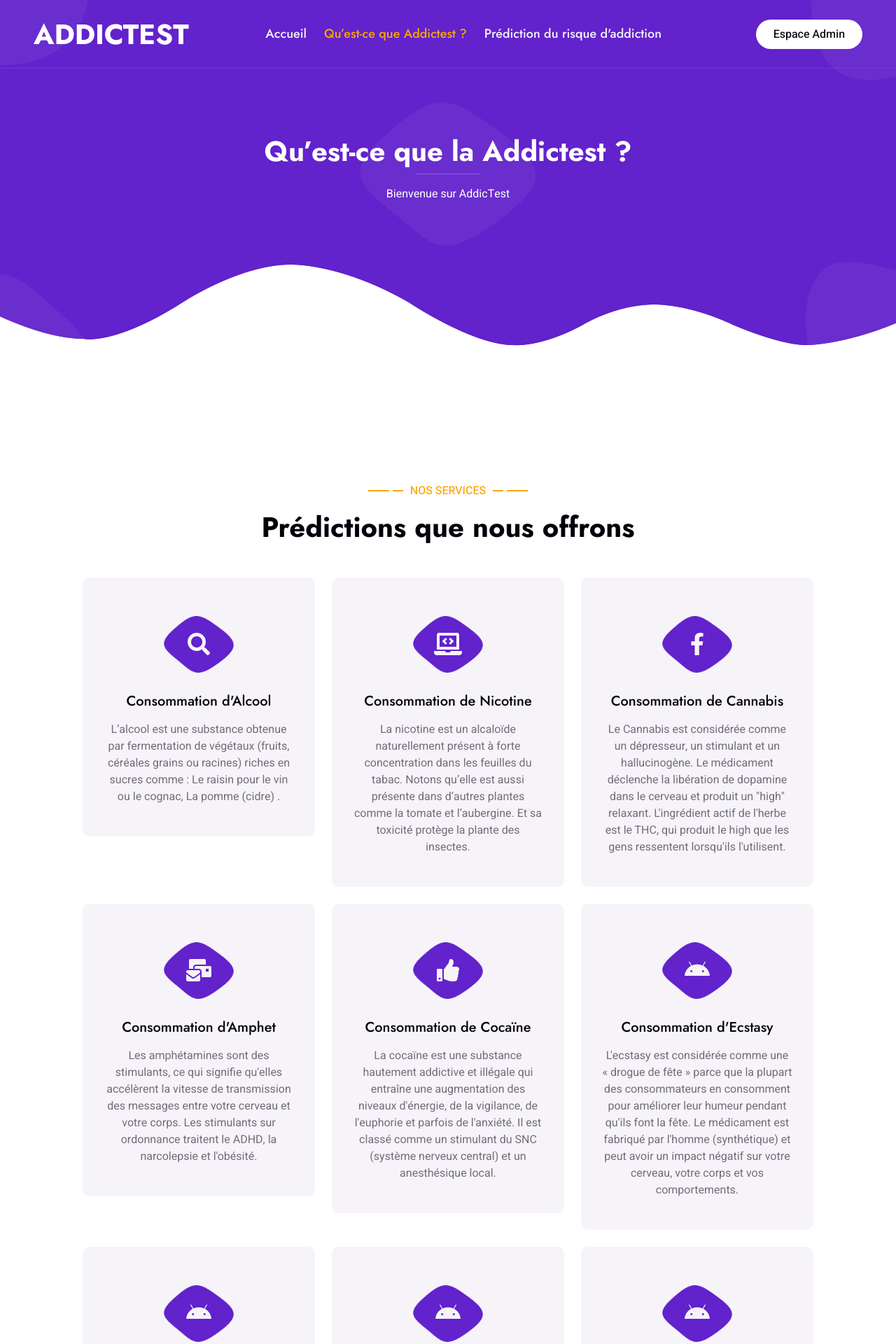
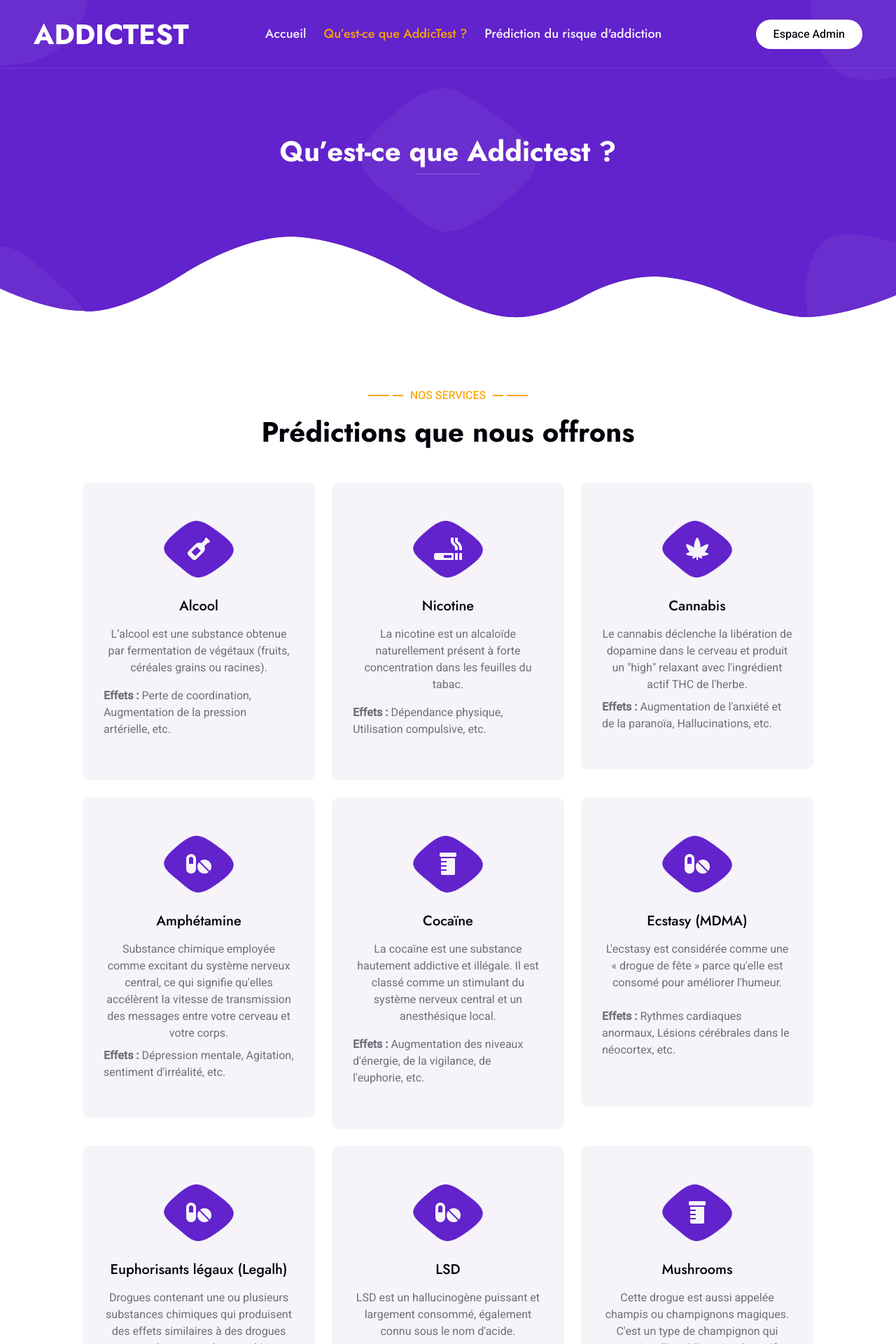
Before and after one commit to salahef1/AddicTest, a Django app: page /about in a window 1280 px wide. Shown: the top 1920 px of the page at 70% size. Run offline with Django 3.2, Linux system fonts and the light colour scheme; some libraries are stand-ins or nearby versions.

Commit message:
modified text in app

```diff
--- a/predict/templates/predict/about.html
+++ b/predict/templates/predict/about.html
@@ -59,7 +59,7 @@
                 <div class="collapse navbar-collapse" id="navbarCollapse">
                     <div class="navbar-nav mx-auto py-0">
                         <a href="{% url 'home' %}"  class="nav-item nav-link">Accueil</a>
-                        <a href="{% url 'about' %}"  class="nav-item nav-link active">Qu’est-ce que Addictest ?</a>
+                        <a href="{% url 'about' %}"  class="nav-item nav-link active">Qu’est-ce que AddicTest ?</a>
                         <a href="{% url 'simulation' %}" href="" class="nav-item nav-link">Prédiction du risque d'addiction</a>
                     </div>
                     <a href="{% url 'admin:index'%}" class="btn rounded-pill py-2 px-4 ms-3 d-none d-lg-block">Espace Admin</a>
@@ -70,13 +70,8 @@
                 <div class="container my-5 py-5 px-lg-5">
                     <div class="row g-5 py-5">
                         <div class="col-12 text-center">
-                            <h1 class="text-white animated slideInDown">Qu’est-ce que la Addictest ?</h1>
+                            <h1 class="text-white animated slideInDown">Qu’est-ce que Addictest ?</h1>
                             <hr class="bg-white mx-auto mt-0" style="width: 90px;">
-                            <nav aria-label="breadcrumb">
-                                <ol class="breadcrumb justify-content-center">
-                                    <li class="breadcrumb-item"><a class="text-white" href="#">Bienvenue sur AddicTest</a></li>
-                                </ol>
-                            </nav>
                         </div>
                     </div>
                 </div>
@@ -86,8 +81,8 @@
 
 
         <!-- Service Start -->
-        <div class="container-xxl py-5">
-            <div class="container py-5 px-lg-5">
+        <div class="container-xxl">
+            <div class="container px-lg-5">
                 <div class="wow fadeInUp" data-wow-delay="0.1s">
                     <p class="section-title text-secondary justify-content-center"><span></span>Nos services<span></span></p>
                     <h1 class="text-center mb-5">Prédictions que nous offrons</h1>
@@ -96,91 +91,101 @@
                     <div class="col-lg-4 col-md-6 wow fadeInUp" data-wow-delay="0.1s">
                         <div class="service-item d-flex flex-column text-center rounded">
                             <div class="service-icon flex-shrink-0">
-                                <i class="fa fa-search fa-2x"></i>
+                                <i class="fa fa-wine-bottle fa-2x"></i>
                             </div>
-                            <h5 class="mb-3">Consommation d'Alcool</h5>
-                            <p class="m-0">L’alcool est une substance obtenue par fermentation de végétaux (fruits, céréales grains ou racines) riches en sucres comme : Le raisin pour le vin ou le cognac, La pomme (cidre) .</p>
-                            <a class="btn btn-square" href=""><i class="fa fa-arrow-right"></i></a>
+                            <h5 class="mb-3">Alcool</h5>
+                            <p class="m-0 text-justify">L’alcool est une substance obtenue par fermentation de végétaux (fruits, céréales grains ou racines).</p>
+                            <p class="m-0 text-start py-3"><b>Effets :</b> Perte de coordination, Augmentation de la pression artérielle, etc.</p>
+                            <a class="btn btn-square" href="{% url 'simulation' %}"><i class="fa fa-arrow-right"></i></a>
                         </div>
                     </div>
                     <div class="col-lg-4 col-md-6 wow fadeInUp" data-wow-delay="0.3s">
                         <div class="service-item d-flex flex-column text-center rounded">
                             <div class="service-icon flex-shrink-0">
-                                <i class="fa fa-laptop-code fa-2x"></i>
+                                <i class="fa fa-smoking fa-2x"></i>
                             </div>
-                            <h5 class="mb-3">Consommation de Nicotine</h5>
-                            <p class="m-0">La nicotine est un alcaloïde naturellement présent à forte concentration dans les feuilles du tabac. Notons qu’elle est aussi présente dans d’autres plantes comme la tomate et l’aubergine. Et sa toxicité protège la plante des insectes.</p>
-                            <a class="btn btn-square" href=""><i class="fa fa-arrow-right"></i></a>
+                            <h5 class="mb-3">Nicotine</h5>
+                            <p class="m-0 text-justify">La nicotine est un alcaloïde naturellement présent à forte concentration dans les feuilles du tabac.</p>
+                            <p class="m-0 text-start py-3"><b>Effets :</b> Dépendance physique, Utilisation compulsive, etc.</p>
+                            <a class="btn btn-square" href="{% url 'simulation' %}"><i class="fa fa-arrow-right"></i></a>
                         </div>
                     </div>
                     <div class="col-lg-4 col-md-6 wow fadeInUp" data-wow-delay="0.5s">
                         <div class="service-item d-flex flex-column text-center rounded">
                             <div class="service-icon flex-shrink-0">
-                                <i class="fab fa-facebook-f fa-2x"></i>
+                                <i class="fa fa-cannabis fa-2x"></i>
                             </div>
-                            <h5 class="mb-3">Consommation de Cannabis</h5>
-                            <p class="m-0">Le Cannabis est considérée comme un dépresseur, un stimulant et un hallucinogène. Le médicament déclenche la libération de dopamine dans le cerveau et produit un "high" relaxant. L'ingrédient actif de l'herbe est le THC, qui produit le high que les gens ressentent lorsqu'ils l'utilisent.</p>
-                            <a class="btn btn-square" href=""><i class="fa fa-arrow-right"></i></a>
+                            <h5 class="mb-3">Cannabis</h5>
+                            <p class="m-0">Le cannabis déclenche la libération de dopamine dans le cerveau et produit un "high" relaxant avec l'ingrédient actif THC de l'herbe.</p>
+                            <p class="m-0 text-start py-2"><b>Effets : </b>Augmentation de l'anxiété et de la paranoïa, Hallucinations, etc.</p>
+                            <a class="btn btn-square" href="{% url 'simulation' %}"><i class="fa fa-arrow-right"></i></a>
                         </div>
                     </div>
                     <div class="col-lg-4 col-md-6 wow fadeInUp" data-wow-delay="0.1s">
                         <div class="service-item d-flex flex-column text-center rounded">
                             <div class="service-icon flex-shrink-0">
-                                <i class="fa fa-mail-bulk fa-2x"></i>
+                                <i class="fa fa-pills fa-2x"></i>
                             </div>
-                            <h5 class="mb-3">Consommation d'Amphet</h5>
-                            <p class="m-0">Les amphétamines sont des stimulants, ce qui signifie qu'elles accélèrent la vitesse de transmission des messages entre votre cerveau et votre corps. Les stimulants sur ordonnance traitent le ADHD, la narcolepsie et l'obésité.</p>
-                            <a class="btn btn-square" href=""><i class="fa fa-arrow-right"></i></a>
+                            <h5 class="mb-3">Amphétamine</h5>
+                            <p class="m-0">Substance chimique employée comme excitant du système nerveux central, ce qui signifie qu'elles accélèrent la vitesse de transmission des messages entre votre cerveau et votre corps.</p>
+                            <p class="m-0 text-start py-2"><b>Effets : </b>Dépression mentale, Agitation, sentiment d'irréalité, etc.</p>
+                            <a class="btn btn-square" href="{% url 'simulation' %}"><i class="fa fa-arrow-right"></i></a>
                         </div>
                     </div>
                     <div class="col-lg-4 col-md-6 wow fadeInUp" data-wow-delay="0.3s">
                         <div class="service-item d-flex flex-column text-center rounded">
                             <div class="service-icon flex-shrink-0">
-                                <i class="fa fa-thumbs-up fa-2x"></i>
+                                <i class="fa fa-prescription-bottle fa-2x"></i>
                             </div>
-                            <h5 class="mb-3">Consommation de Cocaïne</h5>
-                            <p class="m-0">La cocaïne est une substance hautement addictive et illégale qui entraîne une augmentation des niveaux d'énergie, de la vigilance, de l'euphorie et parfois de l'anxiété. Il est classé comme un stimulant du SNC (système nerveux central) et un anesthésique local.</p>
-                            <a class="btn btn-square" href=""><i class="fa fa-arrow-right"></i></a>
+                            <h5 class="mb-3">Cocaïne</h5>
+                            <p class="m-0">La cocaïne est une substance hautement addictive et illégale. Il est classé comme un stimulant du système nerveux central et un anesthésique local.</p>
+                            <p class="m-0 text-start py-3"><b>Effets : </b>Augmentation des niveaux d'énergie, de la vigilance, de l'euphorie, etc.</p>
+                            <a class="btn btn-square" href="{% url 'simulation' %}"><i class="fa fa-arrow-right"></i></a>
                         </div>
                     </div>
                     <div class="col-lg-4 col-md-6 wow fadeInUp" data-wow-delay="0.5s">
                         <div class="service-item d-flex flex-column text-center rounded">
                             <div class="service-icon flex-shrink-0">
-                                <i class="fab fa-android fa-2x"></i>
+                                <i class="fa fa-pills fa-2x"></i>
                             </div>
-                            <h5 class="mb-3">Consommation d'Ecstasy</h5>
-                            <p class="m-0">L'ecstasy est considérée comme une « drogue de fête » parce que la plupart des consommateurs en consomment pour améliorer leur humeur pendant qu'ils font la fête. Le médicament est fabriqué par l'homme (synthétique) et peut avoir un impact négatif sur votre cerveau, votre corps et vos comportements.</p>
-                            <a class="btn btn-square" href=""><i class="fa fa-arrow-right"></i></a>
+                            <h5 class="mb-3">Ecstasy (MDMA)</h5>
+                            <p class="m-0">L'ecstasy est considérée comme une « drogue de fête » parce qu'elle est consomé pour améliorer l'humeur.</p>
+
+                            <p class="m-0 text-start py-4"><b>Effets : </b>Rythmes cardiaques anormaux, Lésions cérébrales dans le néocortex, etc.</p>
+                            <a class="btn btn-square" href="{% url 'simulation' %}"><i class="fa fa-arrow-right"></i></a>
                         </div>
                     </div>
                     <div class="col-lg-4 col-md-6 wow fadeInUp" data-wow-delay="0.5s">
                         <div class="service-item d-flex flex-column text-center rounded">
                             <div class="service-icon flex-shrink-0">
-                                <i class="fab fa-android fa-2x"></i>
+                                <i class="fa fa-pills fa-2x"></i>
                             </div>
-                            <h5 class="mb-3">Consommation de Legalh</h5>
-                            <p class="m-0">Drogues contenant une ou plusieurs substances chimiques qui produisent des effets similaires à des drogues comme la cocaïne, le cannabis et l'ecstasy - et anciennement appelées "euphorisants légaux".</p>
-                            <a class="btn btn-square" href=""><i class="fa fa-arrow-right"></i></a>
+                            <h5 class="mb-3">Euphorisants légaux (Legalh)</h5>
+                            <p class="m-0">Drogues contenant une ou plusieurs substances chimiques qui produisent des effets similaires à des drogues comme la cocaïne, le cannabis et l'ecstasy.</p>
+                            <p class="m-0 text-start py-2"><b>Effets : </b>Dépression, psychose, paranoïa, anxiété, etc.</p>
+                            <a class="btn btn-square" href="{% url 'simulation' %}"><i class="fa fa-arrow-right"></i></a>
                         </div>
                     </div>
                     <div class="col-lg-4 col-md-6 wow fadeInUp" data-wow-delay="0.5s">
                         <div class="service-item d-flex flex-column text-center rounded">
                             <div class="service-icon flex-shrink-0">
-                                <i class="fab fa-android fa-2x"></i>
+                                <i class="fa fa-pills fa-2x"></i>
                             </div>
-                            <h5 class="mb-3">Consommation de LSD</h5>
-                            <p class="m-0">Le LSD est un hallucinogène puissant et largement consommé, également connu sous le nom d'acide.</p>
-                            <a class="btn btn-square" href=""><i class="fa fa-arrow-right"></i></a>
+                            <h5 class="mb-3">LSD</h5>
+                            <p class="m-0">LSD est un hallucinogène puissant et largement consommé, également connu sous le nom d'acide.</p>
+                            <p class="m-0 text-start py-3"><b>Effets : </b>Hallucinations, Vision floue, Rythme cardiaque rapide, etc.</p>
+                            <a class="btn btn-square" href="{% url 'simulation' %}"><i class="fa fa-arrow-right"></i></a>
                         </div>
                     </div>
                     <div class="col-lg-4 col-md-6 wow fadeInUp" data-wow-delay="0.5s">
                         <div class="service-item d-flex flex-column text-center rounded">
                             <div class="service-icon flex-shrink-0">
-                                <i class="fab fa-android fa-2x"></i>
+                                <i class="fa fa-prescription-bottle fa-2x"></i>
                             </div>
-                            <h5 class="mb-3">Consommation de Mushrooms</h5>
+                            <h5 class="mb-3">Mushrooms</h5>
                             <p class="m-0">Cette drogue est aussi appelée champis ou champignons magiques. C'est un type de champignon qui contient l'ingrédient psychoactif psilocybine.</p>
-                            <a class="btn btn-square" href=""><i class="fa fa-arrow-right"></i></a>
+                            <p class="m-0 text-start py-2"><b>Effets : </b>Désorientation, psychose, Dilatation de la pupille, etc.</p>
+                            <a class="btn btn-square" href="{% url 'simulation' %}"><i class="fa fa-arrow-right"></i></a>
                         </div>
                     </div>
                 </div>
@@ -201,12 +206,12 @@
                     <div class="col-md-6 col-lg-4">
                         <p class="section-title text-white h5 mb-4">Quick Link<span></span></p>
                         <a href="{% url 'home' %}" class="btn btn-link">Accueil</a>
-                        <a href="{% url 'about' %}" class="btn btn-link">About Addictest</a>
-                        <a href="{% url 'simulation' %}" class="btn btn-link">Simulation</a>
+                        <a href="{% url 'about' %}" class="btn btn-link">Qu’est-ce que Addictest ?</a>
+                        <a href="{% url 'simulation' %}" class="btn btn-link">Simulation du risque d'addiction</a>
                     </div>
                     <div class="col-md-6 col-lg-4">
                         <p class="section-title text-white h5 mb-4">Newsletter<span></span></p>
-                        <p>Recevez les dernières nouveautés de notre application!</p>
+                        <p>Recevez les dernières nouveautés d'AddicTest!</p>
                         <div class="position-relative w-100 mt-3">
                             <input class="form-control border-0 rounded-pill w-100 ps-4 pe-5" type="text" placeholder="Votre Email" style="height: 48px;">
                             <button type="button" class="btn shadow-none position-absolute top-0 end-0 mt-1 me-2"><i class="fa fa-paper-plane text-primary fs-4"></i></button>
```
Also changed, not shown: predict/templates/predict/index.html (+14 -84 lines), predict/templates/predict/resultat.html (+4 -4 lines), predict/templates/predict/simulation.html (+4 -4 lines), 1 other file.
